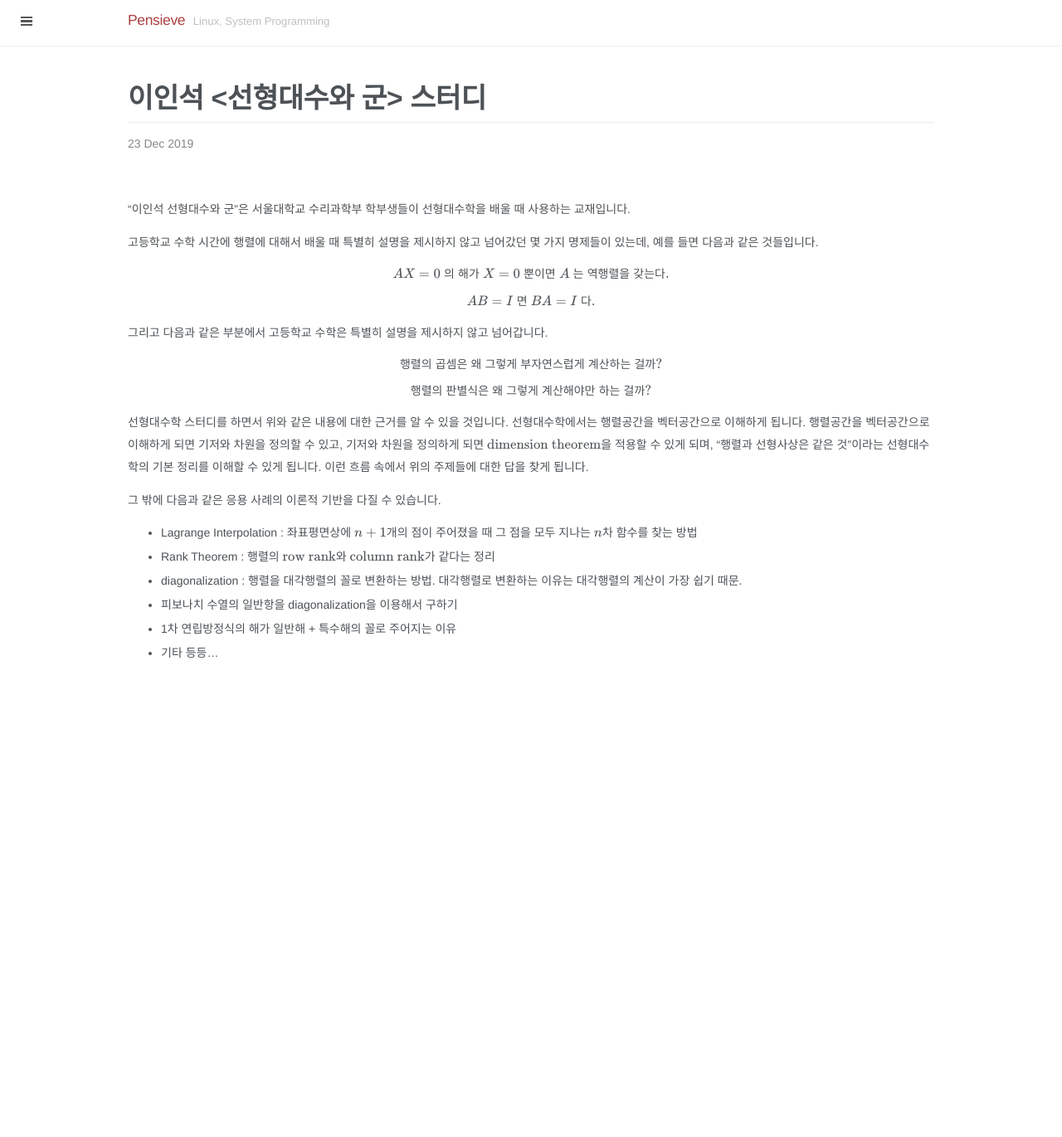
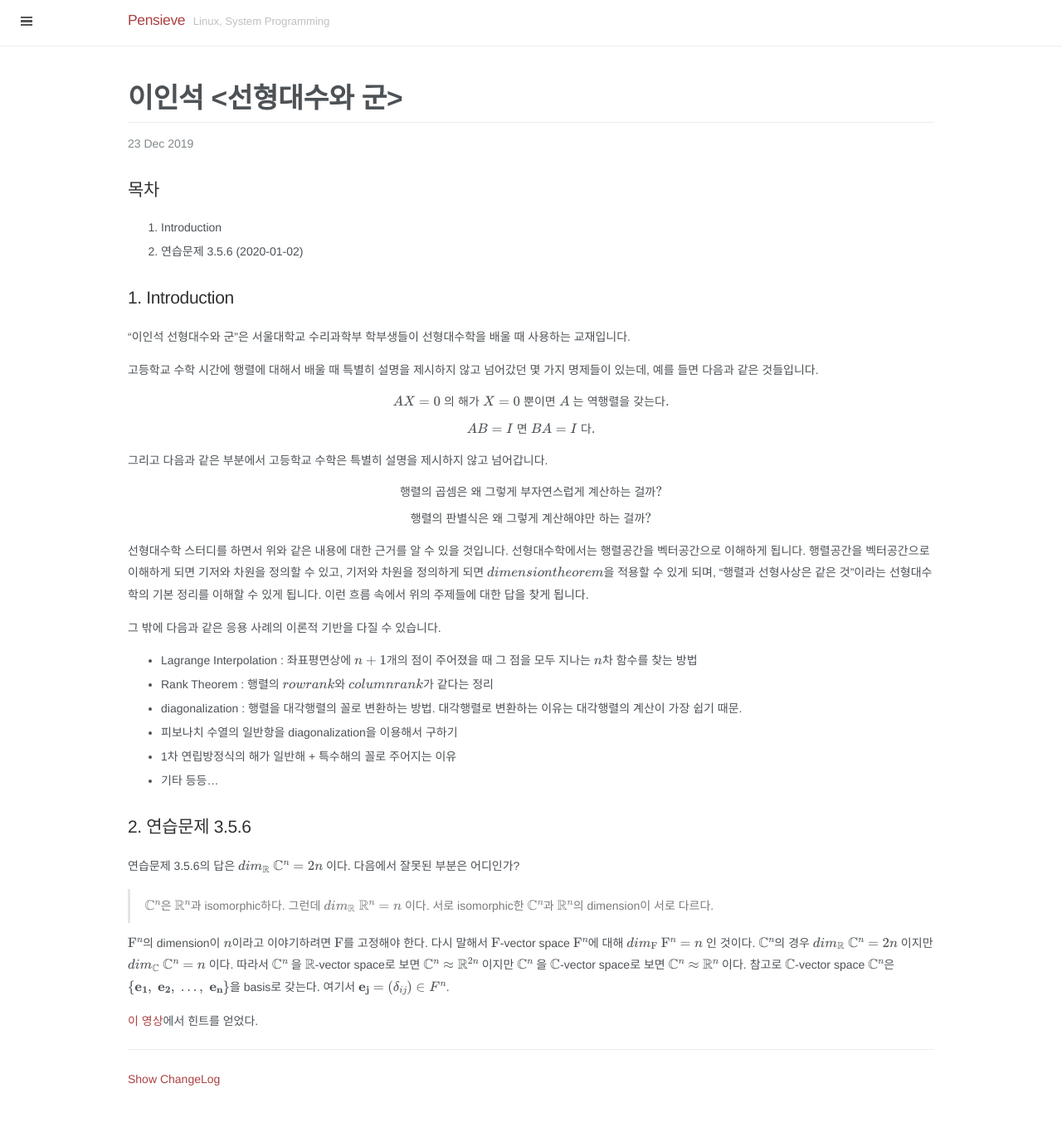
Before and after one commit to nglee/nglee.github.io, a Jekyll site: the page built from _posts/2019-12-23-Benefits-of-Studying-LAAGT.md, in a window 1280 px wide. Shown: the whole page at 83% size. Built offline with Jekyll 4.4.1, drawn with Linux system fonts in a browser that asks for light colours; some web fonts are replaced; formulas are drawn with MathJax 3; comment, search, counter and statistics services are not loaded; before the commit the page ends 900 px from its top, so only the background shows below that.

Commit message:
Edit post : Benefits of Studying LAAGT

```diff
--- a/_posts/2019-12-23-Benefits-of-Studying-LAAGT.md
+++ b/_posts/2019-12-23-Benefits-of-Studying-LAAGT.md
@@ -1,10 +1,40 @@
 ---
 layout: post
-title: "이인석 <선형대수와 군> 스터디"
+title: "이인석 <선형대수와 군>"
 published: true
 comments: true
 ---
 
-<p>&nbsp;</p>
+## 목차
+1. Introduction
+2. 연습문제 3.5.6 (2020-01-02)
+
+## 1. Introduction
 
 {% include_relative LAAGT/intro.md %}
+
+## 2. 연습문제 3.5.6
+
+{% include_relative LAAGT/3.5.6.md %}
+
+----------
+<a href="javascript:showChangeLog();">Show ChangeLog</a>
+<div id="post_changelog" style="display:none;">
+<table>
+  <tr>
+    <th>Version</th>
+    <th>Description</th>
+    <th>Date</th>
+  </tr>
+  <tr>
+    <td class="td_center">1.0</td>
+    <td>Publish</td>
+    <td class="td_center">2019-12-23</td>
+  </tr>
+  <tr>
+    <td class="td_center">1.1</td>
+    <td>Added 3.5.6</td>
+    <td class="td_center">2019-12-23</td>
+  </tr>
+</table>
+</div>
--- /dev/null
+++ b/_posts/LAAGT/3.5.6.md
@@ -0,0 +1,9 @@
+<script src='https://cdnjs.cloudflare.com/ajax/libs/mathjax/2.7.4/MathJax.js?config=TeX-MML-AM_CHTML' async></script>
+
+연습문제 3.5.6의 답은 \\(dim_\\mathbb{R}\\;\\mathbb{C}^n = 2n\\) 이다. 다음에서 잘못된 부분은 어디인가?
+
+> \\(\\mathbb{C}^n\\)은 \\(\\mathbb{R}^n\\)과 isomorphic하다. 그런데 \\(dim_\\mathbb{R}\\;\\mathbb{R}^n = n\\) 이다. 서로 isomorphic한 \\(\\mathbb{C}^n\\)과 \\(\\mathbb{R}^n\\)의 dimension이 서로 다르다.
+
+\\(\\mathrm{F}^n\\)의 dimension이 \\(n\\)이라고 이야기하려면 \\(\\mathrm{F}\\)를 고정해야 한다. 다시 말해서 \\(\\mathrm{F}\\)-vector space \\(\\mathrm{F}^n\\)에 대해 \\(dim_\\mathrm{F}\\;\\mathrm{F}^n = n\\) 인 것이다. \\(\\mathbb{C}^n\\)의 경우 \\(dim_\\mathbb{R}\\;\\mathbb{C}^n = 2n\\) 이지만 \\(dim_\\mathbb{C}\\;\\mathbb{C}^n = n\\) 이다. 따라서 \\(\\mathbb{C}^n\\) 을 \\(\\mathbb{R}\\)-vector space로 보면 \\(\\mathbb{C}^n \\approx \\mathbb{R}^{2n}\\) 이지만 \\(\\mathbb{C}^n\\) 을 \\(\\mathbb{C}\\)-vector space로 보면 \\(\\mathbb{C}^n \\approx \\mathbb{R}^{n}\\) 이다. 참고로 \\(\\mathbb{C}\\)-vector space \\(\\mathbb{C}^n\\)은 \\(\\{\\mathbf{e_1},\\;\\mathbf{e_2},\\;\\ldots,\\;\\mathbf{e_n}\\}\\)을 basis로 갖는다. 여기서 \\(\\mathbf{e_j} = (\\delta_{ij}) \\in F^n\\).
+
+[이 영상](https://www.youtube.com/watch?v=a-vlMfNl4Xg&list=LL21ezJys_va78wxjTL0HuqA&index=7&t=0s)에서 힌트를 얻었다.
--- a/_posts/LAAGT/intro.md
+++ b/_posts/LAAGT/intro.md
@@ -22,12 +22,12 @@ AB = I\\text{ 면 }BA = I\\text{ 다.}
 \\text{행렬의 판별식은 왜 그렇게 계산해야만 하는 걸까?}
 \\]
 
-선형대수학 스터디를 하면서 위와 같은 내용에 대한 근거를 알 수 있을 것입니다. 선형대수학에서는 행렬공간을 벡터공간으로 이해하게 됩니다. 행렬공간을 벡터공간으로 이해하게 되면 기저와 차원을 정의할 수 있고, 기저와 차원을 정의하게 되면 \\(\\text{dimension theorem}\\)을 적용할 수 있게 되며, "행렬과 선형사상은 같은 것"이라는 선형대수학의 기본 정리를 이해할 수 있게 됩니다. 이런 흐름 속에서 위의 주제들에 대한 답을 찾게 됩니다.
+선형대수학 스터디를 하면서 위와 같은 내용에 대한 근거를 알 수 있을 것입니다. 선형대수학에서는 행렬공간을 벡터공간으로 이해하게 됩니다. 행렬공간을 벡터공간으로 이해하게 되면 기저와 차원을 정의할 수 있고, 기저와 차원을 정의하게 되면 \\(dimension theorem\\)을 적용할 수 있게 되며, "행렬과 선형사상은 같은 것"이라는 선형대수학의 기본 정리를 이해할 수 있게 됩니다. 이런 흐름 속에서 위의 주제들에 대한 답을 찾게 됩니다.
 
 그 밖에 다음과 같은 응용 사례의 이론적 기반을 다질 수 있습니다.
 
 * Lagrange Interpolation : 좌표평면상에 \\(n+1\\)개의 점이 주어졌을 때 그 점을 모두 지나는 \\(n\\)차 함수를 찾는 방법
-* Rank Theorem : 행렬의 \\(\\text{row rank}\\)와 \\(\\text{column rank}\\)가 같다는 정리
+* Rank Theorem : 행렬의 \\(row rank\\)와 \\(column rank\\)가 같다는 정리
 * diagonalization : 행렬을 대각행렬의 꼴로 변환하는 방법. 대각행렬로 변환하는 이유는 대각행렬의 계산이 가장 쉽기 때문.
 * 피보나치 수열의 일반항을 diagonalization을 이용해서 구하기
 * 1차 연립방정식의 해가 일반해 + 특수해의 꼴로 주어지는 이유
```
